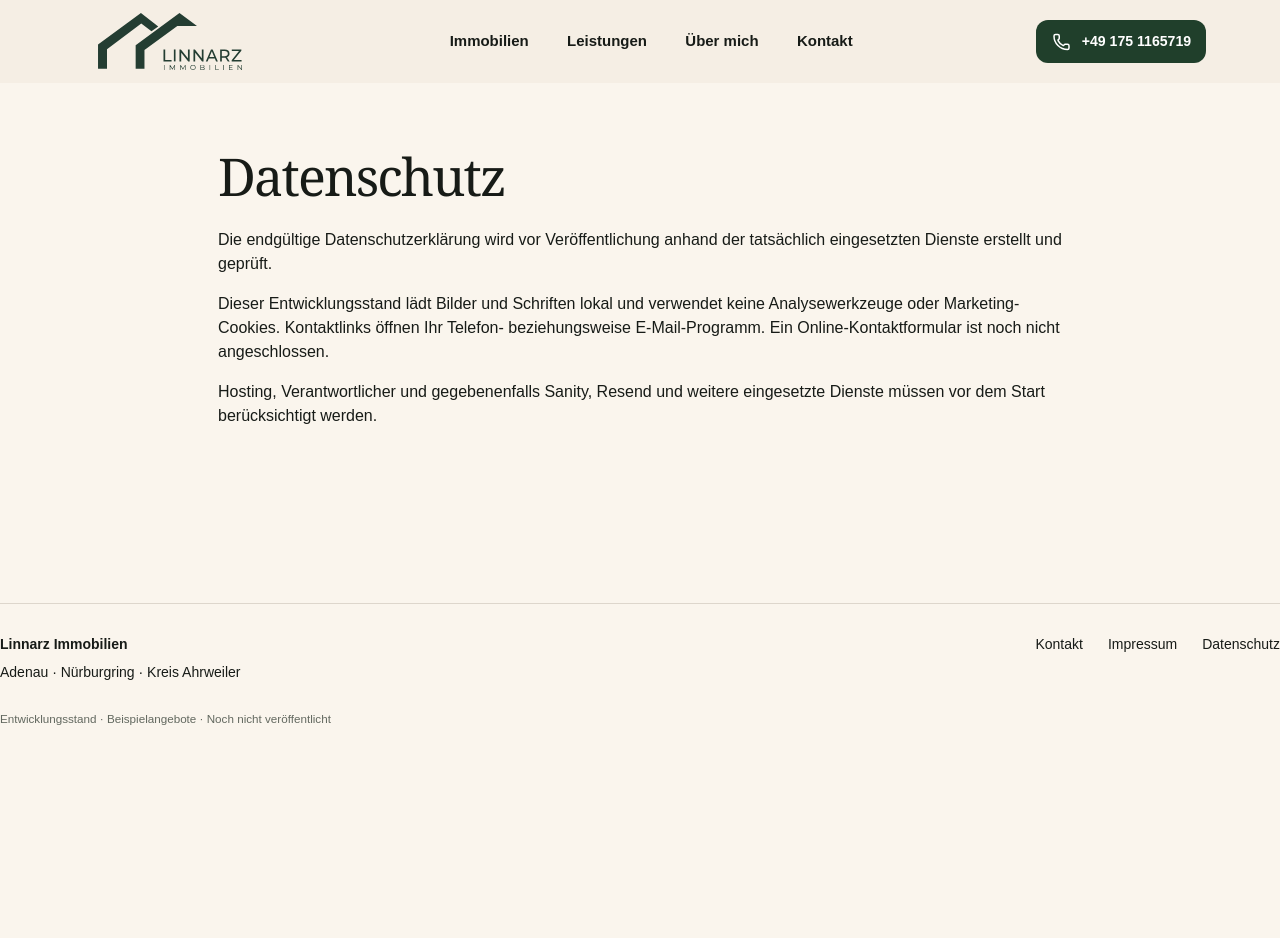
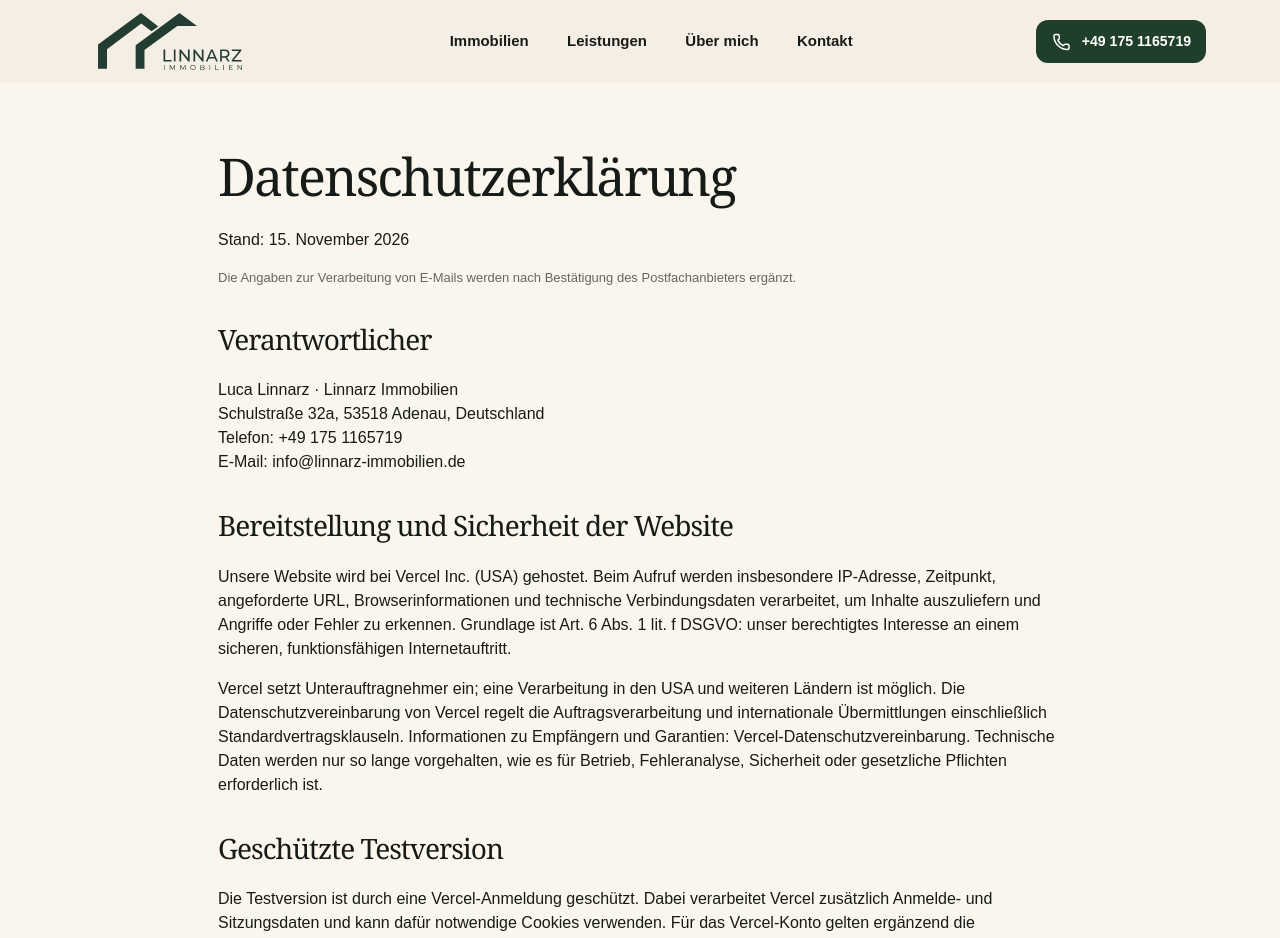
Before and after one commit to luca2linnarz-cyber/linnarz-immobilien, a Next.js app: page /datenschutz in a window 1280 px wide. Shown: the top 938 px of the page. Before the commit the page ends 800 px from the top, so only its background shows below. Built offline with nearby package versions, Linux system fonts and the light colour scheme.

Commit message:
Add supplied business details and privacy information for current test site

```diff
--- a/app/datenschutz/page.tsx
+++ b/app/datenschutz/page.tsx
@@ -1,2 +1,24 @@
-export const metadata={title:'Datenschutz – in Vorbereitung'};
-export default function Datenschutz(){return <section className="section page-section prose"><h1>Datenschutz</h1><p>Die endgültige Datenschutzerklärung wird vor Veröffentlichung anhand der tatsächlich eingesetzten Dienste erstellt und geprüft.</p><p>Dieser Entwicklungsstand lädt Bilder und Schriften lokal und verwendet keine Analysewerkzeuge oder Marketing-Cookies. Kontaktlinks öffnen Ihr Telefon- beziehungsweise E-Mail-Programm. Ein Online-Kontaktformular ist noch nicht angeschlossen.</p><p>Hosting, Verantwortlicher und gegebenenfalls Sanity, Resend und weitere eingesetzte Dienste müssen vor dem Start berücksichtigt werden.</p></section>}
+export const metadata = { title: 'Datenschutzerklärung' };
+export default function Datenschutz() {
+  return <section className="section page-section prose">
+    <h1>Datenschutzerklärung</h1>
+    <p>Stand: 15. November 2026</p>
+    <p className="demo-note">Die Angaben zur Verarbeitung von E-Mails werden nach Bestätigung des Postfachanbieters ergänzt.</p>
+    <h2>Verantwortlicher</h2>
+    <p>Luca Linnarz · Linnarz Immobilien<br/>Schulstraße 32a, 53518 Adenau, Deutschland<br/>Telefon: <a href="tel:+491751165719">+49 175 1165719</a><br/>E-Mail: <a href="mailto:info@linnarz-immobilien.de">info@linnarz-immobilien.de</a></p>
+    <h2>Bereitstellung und Sicherheit der Website</h2>
+    <p>Unsere Website wird bei Vercel Inc. (USA) gehostet. Beim Aufruf werden insbesondere IP-Adresse, Zeitpunkt, angeforderte URL, Browserinformationen und technische Verbindungsdaten verarbeitet, um Inhalte auszuliefern und Angriffe oder Fehler zu erkennen. Grundlage ist Art. 6 Abs. 1 lit. f DSGVO: unser berechtigtes Interesse an einem sicheren, funktionsfähigen Internetauftritt.</p>
+    <p>Vercel setzt Unterauftragnehmer ein; eine Verarbeitung in den USA und weiteren Ländern ist möglich. Die Datenschutzvereinbarung von Vercel regelt die Auftragsverarbeitung und internationale Übermittlungen einschließlich Standardvertragsklauseln. Informationen zu Empfängern und Garantien: <a href="https://vercel.com/legal/dpa">Vercel-Datenschutzvereinbarung</a>. Technische Daten werden nur so lange vorgehalten, wie es für Betrieb, Fehleranalyse, Sicherheit oder gesetzliche Pflichten erforderlich ist.</p>
+    <h2>Geschützte Testversion</h2>
+    <p>Die Testversion ist durch eine Vercel-Anmeldung geschützt. Dabei verarbeitet Vercel zusätzlich Anmelde- und Sitzungsdaten und kann dafür notwendige Cookies verwenden. Für das Vercel-Konto gelten ergänzend die <a href="https://vercel.com/legal/privacy-policy">Datenschutzhinweise von Vercel</a>.</p>
+    <h2>Kontakt per E-Mail oder Telefon</h2>
+    <p>Bei einer Kontaktaufnahme verarbeiten wir Ihre Kontaktdaten und den Inhalt Ihrer Anfrage zur Bearbeitung. Grundlage ist Art. 6 Abs. 1 lit. b DSGVO bei Vertragsangelegenheiten und vorvertraglichen Anfragen, ansonsten Art. 6 Abs. 1 lit. f DSGVO aufgrund unseres Interesses, Anfragen zu beantworten. Die Angaben sind freiwillig; ohne erforderliche Kontaktdaten können wir gegebenenfalls nicht antworten.</p>
+    <p>Nach Erledigung löschen wir die Daten, sofern keine gesetzlichen Aufbewahrungspflichten oder berechtigten Gründe zur weiteren Speicherung bestehen. Kontaktlinks öffnen Ihr eigenes Telefon- oder E-Mail-Programm; auf dieser Website gibt es kein Kontaktformular.</p>
+    <h2>Bilder, Schriften und Analyse</h2>
+    <p>Bilder werden über unser Hosting ausgeliefert. Die Website verwendet Systemschriften, keine extern geladenen Schriftbibliotheken, keine eingebetteten Karten oder Videos und keine Analyse- oder Marketingwerkzeuge. Die Website selbst setzt keine Marketing-Cookies.</p>
+    <h2>Ihre Rechte</h2>
+    <p>Nach Maßgabe der DSGVO haben Sie Rechte auf Auskunft, Berichtigung, Löschung, Einschränkung der Verarbeitung und Datenübertragbarkeit. Sie können einer Verarbeitung auf Grundlage berechtigter Interessen aus Gründen Ihrer besonderen Situation widersprechen. Eine erteilte Einwilligung können Sie jederzeit für die Zukunft widerrufen.</p>
+    <p>Sie können sich bei einer Datenschutzaufsichtsbehörde beschweren, insbesondere beim <a href="https://www.datenschutz.rlp.de/">Landesbeauftragten für den Datenschutz und die Informationsfreiheit Rheinland-Pfalz</a>. Für Anfragen zu Ihren Rechten nutzen Sie die oben genannten Kontaktdaten.</p>
+    <p>Eine automatisierte Entscheidungsfindung einschließlich Profiling findet durch uns nicht statt.</p>
+  </section>;
+}
```
Also changed, not shown: app/impressum/page.tsx (+13 -2 lines).
